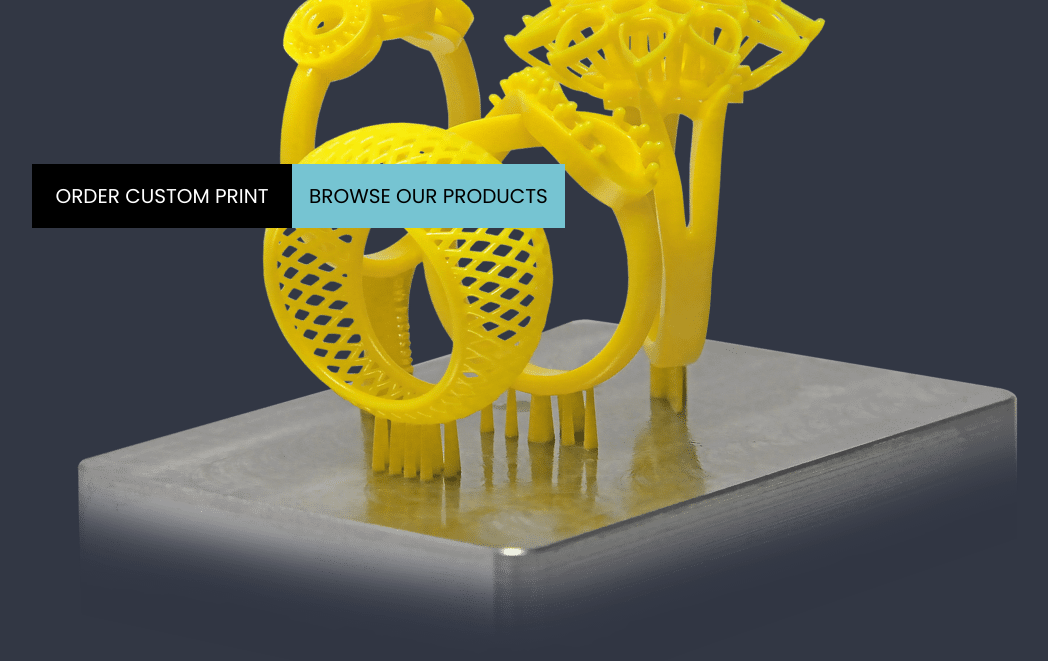
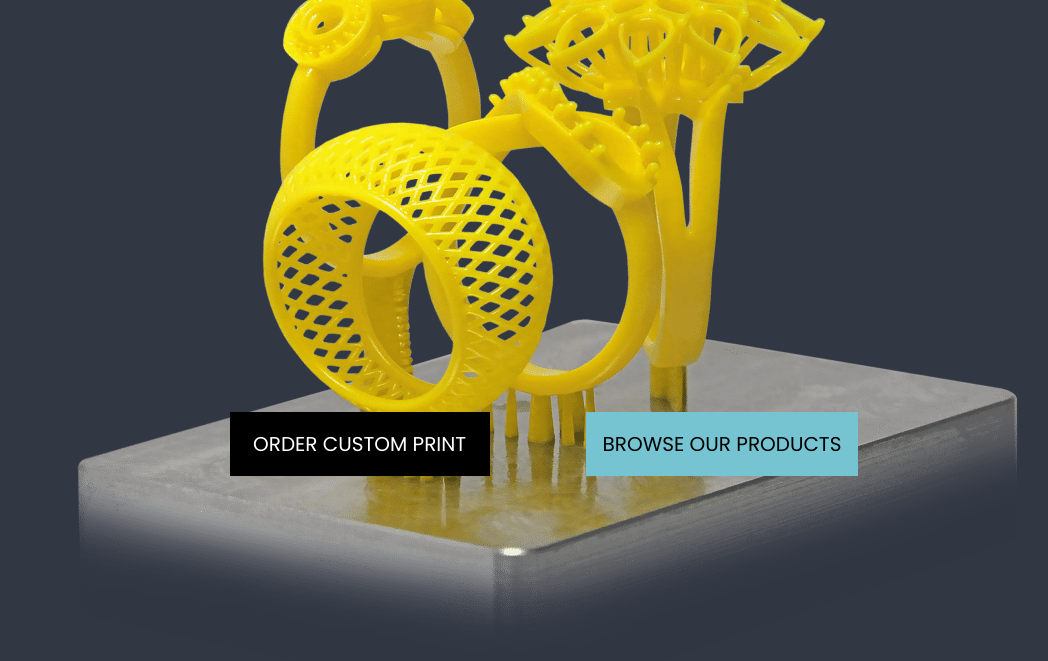
Before and after one commit to Gilleece/Woodford-3d-milestone-4, a Django app: page / in a window 1280 px wide. Shown: the part 125-786 px from the top of the page, without its empty margins (96-1144 px from the left). Run offline with Django 3.2, Linux system fonts and the light colour scheme; some libraries are stand-ins or nearby versions.

Commit message:
added home-row-button class to align index.html buttons to correct position

```diff
--- a/home/templates/home/index.html
+++ b/home/templates/home/index.html
@@ -11,14 +11,14 @@
 
 
 {% block content %}
-    <div class="container h-1003">
-        <div class="row h-100">
-            <div class=".col-md-2 .offset-md-3">
+    <div class="container">
+        <div class="row h-100 justify-content-center home-button-row">
+            <div class=".col-md-2 p-5">
                 <h4>
                     <a href="" class="custom-order-button btn btn-lg rounded-0 text-uppercase py-3">Order Custom Print</a>
                 </h4>
             </div>
-            <div class=".col-md-2 .offset-md-3">
+            <div class=".col-md-2 p-5">
                 <a href="" class="browse-button btn btn-lg rounded-0 text-uppercase py-3">Browse Our Products</a>
             </div>
         </div>
--- a/static/css/base.css
+++ b/static/css/base.css
@@ -16,6 +16,10 @@ body {
 
 .text-blue {
     color: #76c4d2;
+}
+
+.home-button-row {
+    margin-top: 25vh;
 }
 
 /* from Bulma */
```
